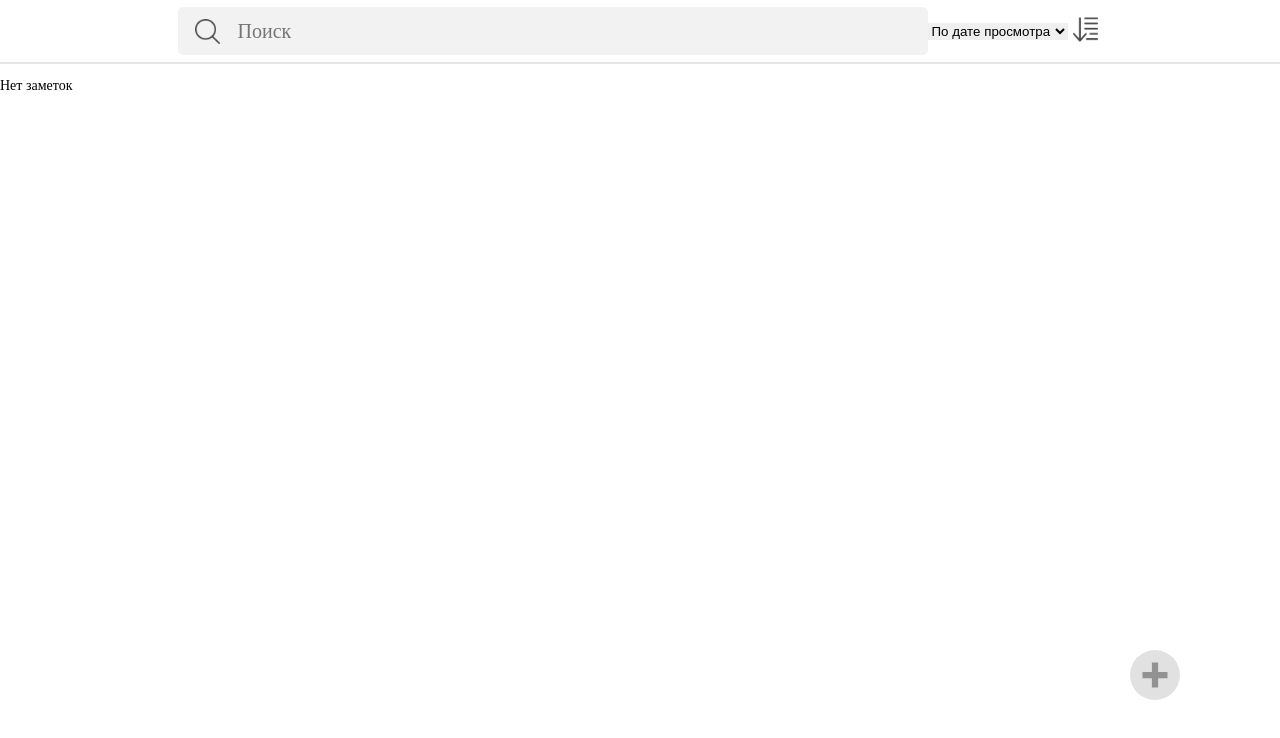
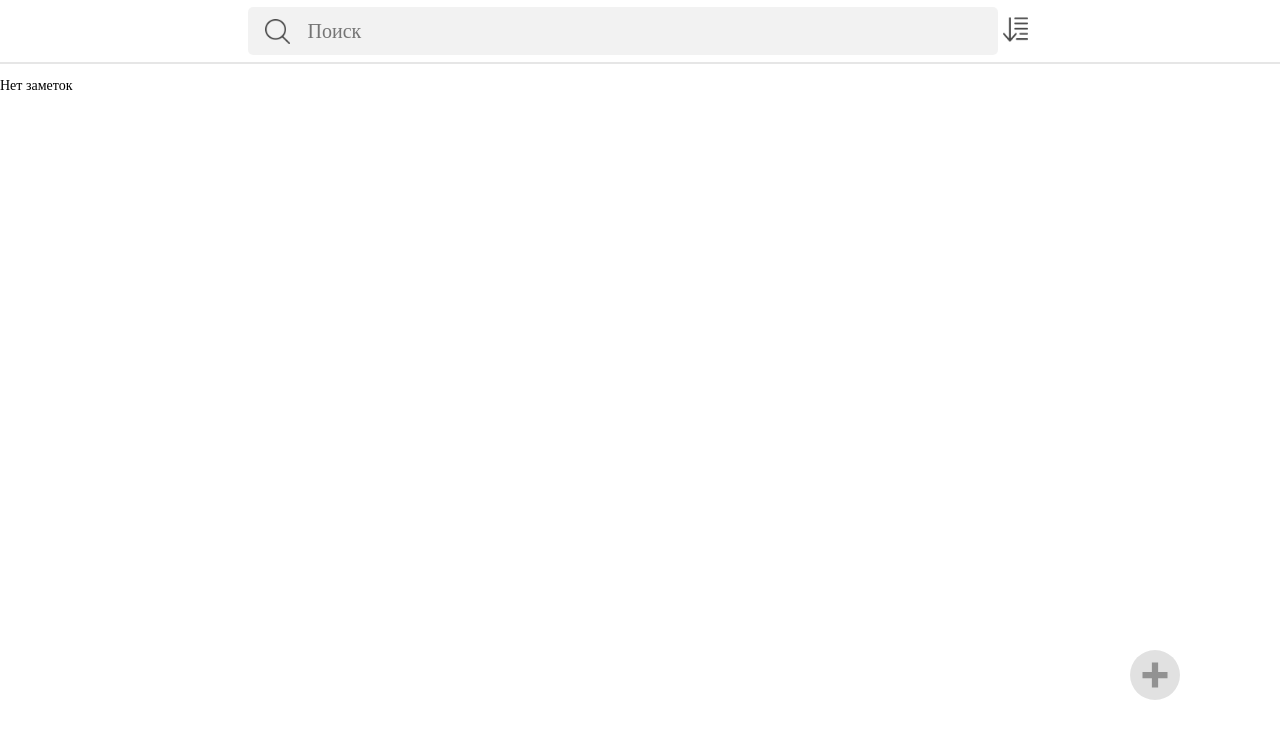
Before and after one commit to espltdalexi600/notes, a React (Create React App) app: page / in a window 1280 px wide. Shown: the top 738 px of the page. Built offline with nearby package versions, Linux system fonts and the light colour scheme.

Commit message:
Change SortSelector. Add CheckMark.

```diff
--- a/src/App.jsx
+++ b/src/App.jsx
@@ -95,13 +95,7 @@ function App() {
     <div className="App">
       <header className="App__header">
         <SearchForm search={search} setSearch={setSearch} />
-        <select value={sort} onChange={(e) => setSort(e.target.value)}>
-          <option value="title">По заголовку</option>
-          <option value="body">По содержимому</option>
-          <option value="dateOfView">По дате просмотра</option>
-          <option value="dateOfChange">По дате изменения</option>
-        </select>
-        <SortSelector />
+        <SortSelector sort={sort} setSort={setSort} />
       </header>
       {sortedNotes.length ? (
         <NoteList notes={sortedAndSearchedNotes} openNote={openNote} />
--- /dev/null
+++ b/src/components/CheckMark/CheckMark.jsx
@@ -0,0 +1,8 @@
+import React from 'react'
+import './CheckMark.scss'
+
+function CheckMark() {
+  return <span>&#10004;</span>
+}
+
+export default CheckMark
--- a/src/components/SortSelector/SortSelector.jsx
+++ b/src/components/SortSelector/SortSelector.jsx
@@ -1,28 +1,39 @@
 import React, { useState } from 'react'
 import MyButton from '../MyButton/MyButton'
+import CheckMark from '../CheckMark/CheckMark'
 import './SortSelector.scss'
 
 import sortIMG from '../../img/sort.png'
 
-function SortSelector() {
+function SortSelector({ sort, setSort }) {
   let [showSortMenu, setShowSortMenu] = useState(false)
 
   function selectSort(e) {
+    setSort(e.target.dataset.option)
     setShowSortMenu(false)
   }
 
   return (
-    <div className="SortSelector">
+    <div className="SortSelector" onMouseLeave={() => setShowSortMenu(false)}>
       <MyButton
         onClick={() => setShowSortMenu(!showSortMenu)}
         style={{ backgroundImage: `url(${sortIMG})` }}
         title={'Выбрать сортировку'}
       />
+      <div className="SortSelector__space"></div>
       <div className="SortSelector__menu" hidden={!showSortMenu}>
-        <MyButton onClick={selectSort}>По заголовку</MyButton>
-        <MyButton onClick={selectSort}>По содержимому</MyButton>
-        <MyButton onClick={selectSort}>По дате просмотра</MyButton>
-        <MyButton onClick={selectSort}>По дате редактирования</MyButton>
+        <MyButton data-option="title" onClick={selectSort}>
+          {sort === 'title' ? <CheckMark /> : ''}По заголовку
+        </MyButton>
+        <MyButton data-option="body" onClick={selectSort}>
+          {sort === 'body' ? <CheckMark /> : ''}По содержимому
+        </MyButton>
+        <MyButton data-option="dateOfView" onClick={selectSort}>
+          {sort === 'dateOfView' ? <CheckMark /> : ''}По дате просмотра
+        </MyButton>
+        <MyButton data-option="dateOfChange" onClick={selectSort}>
+          {sort === 'dateOfChange' ? <CheckMark /> : ''}По дате редактирования
+        </MyButton>
       </div>
     </div>
   )
--- a/src/components/SortSelector/SortSelector.scss
+++ b/src/components/SortSelector/SortSelector.scss
@@ -1,13 +1,23 @@
 .SortSelector {
   position: relative;
+
+  &__space {
+    background-color: rgba(0, 0, 0, 0);
+    height: 10px;
+    left: 0;
+    position: absolute;
+    right: 0;
+    top: 35px;
+  }
 
   &__menu {
     background-color: rgb(255, 255, 255);
     border: 2px solid rgba(0, 0, 0, 0.2);
     border-radius: 5px;
-    left: 0;
+    left: 17.5px;
     position: absolute;
-    top: 40px;
+    top: 45px;
+    transform: translateX(-50%);
 
     & button {
       border-radius: 0;
@@ -16,4 +26,7 @@
       width: 100%;
     }
   }
+
+  &__selected {
+  }
 }
```
Also changed, not shown: src/components/CheckMark/CheckMark.scss (added).
